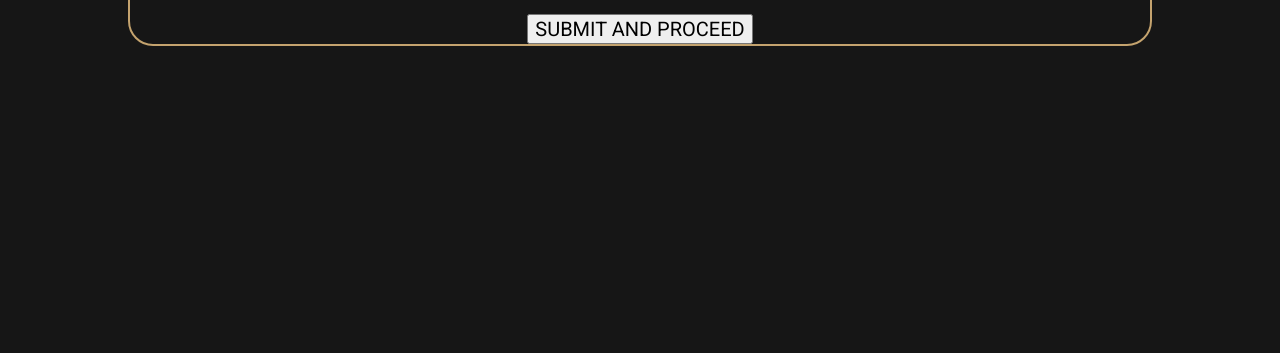
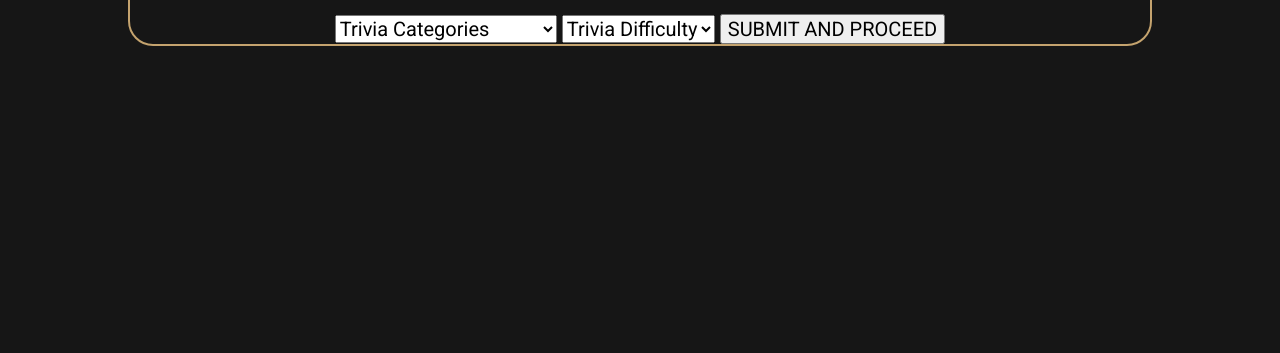
Before and after one commit to adam-and-andrew/adam-andrew-project-four, a plain HTML site: page index.html in a window 1280 px wide. Shown: the part 441-794 px from the top of the page. Drawn offline with nearby package versions, Linux system fonts and the light colour scheme; no server answers.

Commit message:
intro screen partly functional

```diff
--- a/index.html
+++ b/index.html
@@ -22,6 +22,45 @@
         <div class="intro-textbox">
             <h1 class="intro-heading">Trivia Quiz! <i class="far fa-lightbulb"></i></h1>
             <form action="" class="intro-form">
+
+                    <label for="trivia-category" class="visuallyHidden">Select Trivia Category</label>
+                    <select id="trivia-category">
+                        <option value="">Trivia Categories</option>
+                        <option value="undefined">All</option>
+                        <option value="9">General Knowledge</option>
+                        <option value="10">Books</option>
+                        <option value="11">Film</option>
+                        <option value="12">Music</option>
+                        <option value="13">Musicals & Theatre</option>
+                        <option value="14">Television</option>
+                        <option value="31">Anime & Manga</option>
+                        <option value="32">Cartoons & Animation</option>
+                        <option value="29">Comic Books</option>
+                        <option value="15">Video Games</option>
+                        <option value="16">Board Games</option>
+                        <option value="17">Science & Nature</option>
+                        <option value="18">Computers</option>
+                        <option value="19">Mathematics</option>
+                        <option value="30">Gadgets & Technology</option>
+                        <option value="20">Mythology</option>
+                        <option value="21">Sports</option>
+                        <option value="22">Geography</option>
+                        <option value="23">History</option>
+                        <option value="24">Politics</option>
+                        <option value="25">Art</option>
+                        <option value="26">Celebrities</option>
+                        <option value="27">Animals</option>
+                        <option value="28">Vehicles</option>
+                    </select>
+
+                    <label for="trivia-difficulty" class="visuallyHidden">Select Trivia Difficulty</label>
+                    <select id="trivia-difficulty">
+                        <option value="">Trivia Difficulty</option>
+                        <option value="undefined">ALL</option>
+                        <option value="easy">Easy</option>
+                        <option value="medium">Medium</option>
+                        <option value="hard">Hard</option>
+                    </select>
 
                 <input type="submit" value="SUBMIT AND PROCEED" id="intro-form-submit" class="intro-form-submit">
             </form>
--- a/js/app.js
+++ b/js/app.js
@@ -7,6 +7,7 @@ app.questionCounter = 0;
 // init to run app when document loaded and ready
 app.init = () => {
   app.apiCall();
+  app.introScreen();
   app.nextQuestion();
 };
 
@@ -112,6 +113,22 @@ app.nextQuestion = () => {
   })
 }
 
+//Introduction screen form submission and proceeding to the game
+app.introScreen = () => {
+  $('.intro-form-submit').on('click', (e) => {
+
+    //fade out the intro screen and fades in the main game screen
+    $('.intro-container').fadeOut();
+    $('.quiz-container').delay(400).fadeIn();
+
+    //resets the div container holding the game back to flexbox from display: none to be properly centered
+    $('.quiz-container').css('display', 'flex');
+
+    //stop the submit button from refreshing the page when clicked
+    e.preventDefault();
+  });
+}
+
 $(function(){
   app.init();
 });
--- a/scss/main.scss
+++ b/scss/main.scss
@@ -36,6 +36,7 @@ h1 {
     text-transform: uppercase;
     color: white;
     font-size: 2rem;
+    text-align: center;
 }
 
 
@@ -49,7 +50,6 @@ h1 {
     flex-direction: column;
     margin: 0 auto;
     padding: 50px 40px;
-
     display: none;
 }
 
```
Also changed, not shown: css/main.css.
